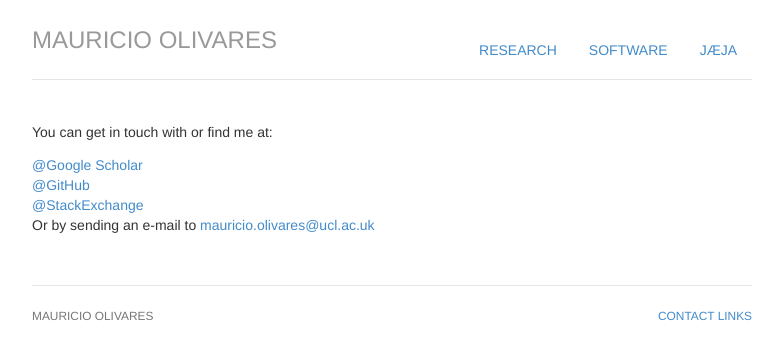
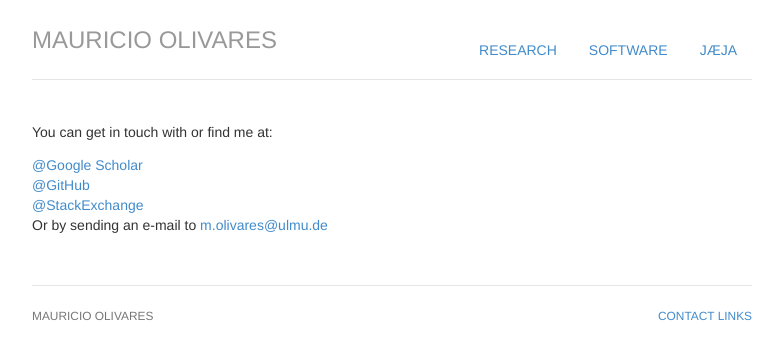
Before and after one commit to mauolivares/mauolivares.github.io, a Jekyll site: the page built from contact/index.html, in a window 1280 px wide. Shown: the top 360 px of the page, without its empty margins (248-1031 px from the left). Built offline with Jekyll 4.4.1, drawn with Linux system fonts in a browser that asks for light colours.

Commit message:
Update email
Update the email that is displayed under Contact Links in the home page

```diff
--- a/contact/index.html
+++ b/contact/index.html
@@ -18,7 +18,7 @@ description: Contact information for Mauricio Olivares.
 	<li><a href="https://github.com/mauolivares">@GitHub</a></li>
 	<li><a href="https://stats.stackexchange.com/users/69612/mauolivares">@StackExchange</a></li>
 	<!-- <li><a href="http://dribbble.com/jmcglone">@Dribbble</a></li> -->
-	<li>Or by sending an e-mail to <a href="mailto:mauricio.olivares@ucl.ac.uk">mauricio.olivares@ucl.ac.uk</a></li></li>
+	<li>Or by sending an e-mail to <a href="mailto:m.olivares@lmu.de">m.olivares@ulmu.de</a></li></li>
 	</ul>
 
 </div>
```
